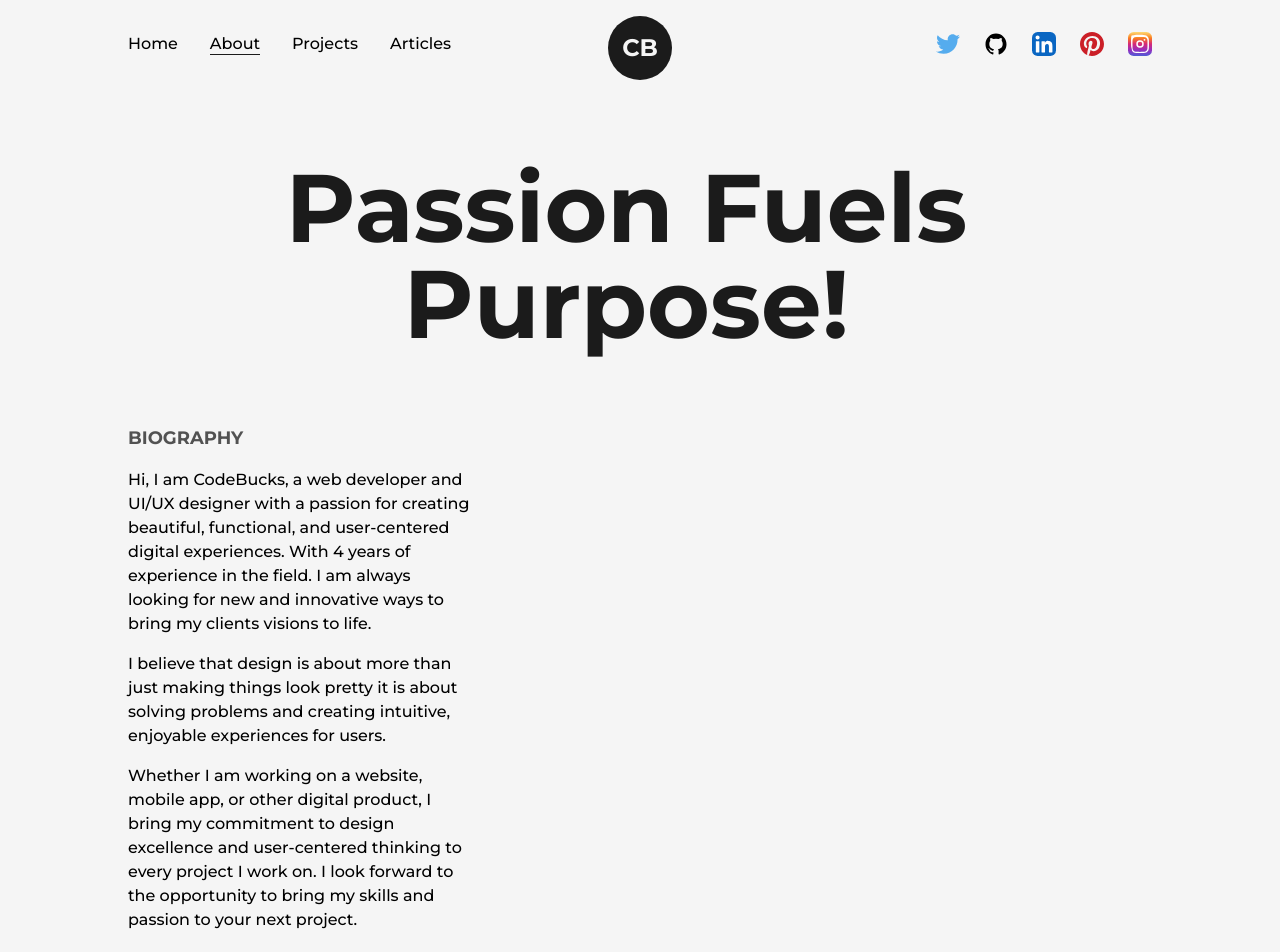
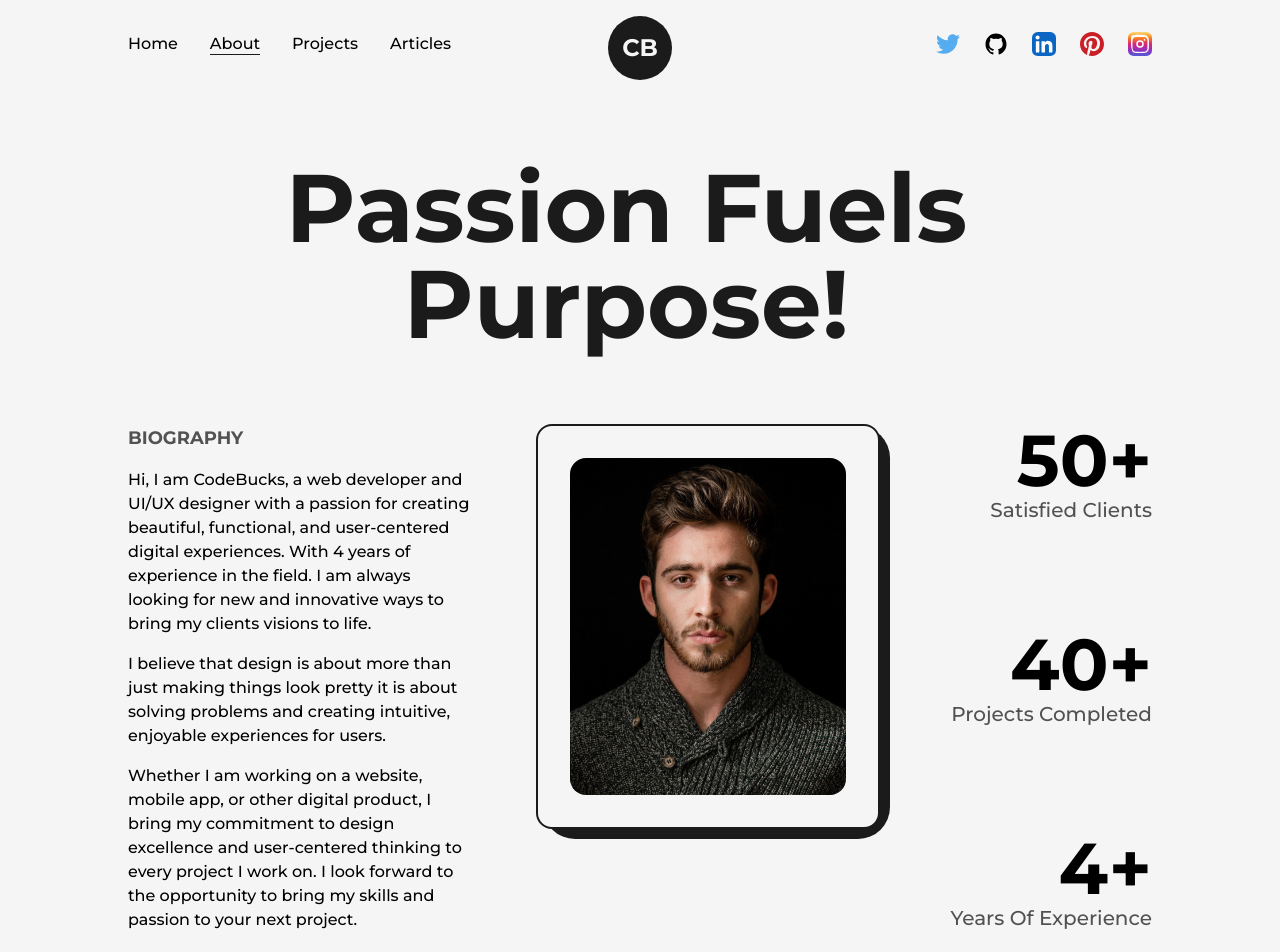
Before and after one commit to sinantech/website, a Next.js app: page /about in a window 1280 px wide. Shown: the top 952 px of the page. Built offline with nearby package versions, Linux system fonts and the light colour scheme.

Commit message:
feat:about page completed

```diff
--- a/src/pages/about.js
+++ b/src/pages/about.js
@@ -1,7 +1,34 @@
 import AnimatedText from "@/components/AnimatedText";
 import Layout from "@/components/Layout";
 import Head from "next/head";
-import React from "react";
+import Image from "next/image";
+import React, { useEffect, useRef } from "react";
+import profilePic from "../../public/images/profile/developer-pic-2.jpg";
+import { useInView, useMotionValue, useSpring } from "framer-motion";
+
+const AnimatedNumbers = ({ value }) => {
+  const ref = useRef(null);
+
+  const motionvalue = useMotionValue(0);
+  const springValue = useSpring(motionvalue, { duration: 3000 });
+  const isInView = useInView(ref, { once: true });
+
+  useEffect(() => {
+    if (isInView) {
+      motionvalue.set(value);
+    }
+  }, [isInView, value, motionvalue]);
+
+  useEffect(() => {
+    springValue.on("change", (latest) => {
+      if (ref.current && latest.toFixed(0) <= value) {
+        ref.current.textContent = latest.toFixed(0);
+      }
+    });
+  }, [springValue, value]);
+
+  return <span ref={ref}></span>;
+};
 
 const about = () => {
   return (
@@ -38,6 +65,40 @@
                 your next project.
               </p>
             </div>
+            <div className="col-span-3 relative h-max rounded-2xl border-2 border-solid border-dark bg-light p-8">
+              <div className="absolute top-0 -right-3 -z-10 w-[102%] h-[103%] rounded-[2rem] bg-dark"></div>
+              <Image
+                src={profilePic}
+                alt="Codebucks"
+                className="w-full h-auto rounded-2xl"
+              />
+            </div>
+            <div className="col-span-2 flex flex-col items-end justify-between">
+              <div className="flex flex-col items-end justify-center">
+                <span className="inline-block text-7xl font-bold">
+                  <AnimatedNumbers value={50} />+
+                </span>
+                <h2 className="text-xl font-medium capitalize text-dark/75">
+                  satisfied clients
+                </h2>
+              </div>
+              <div className="flex flex-col items-end justify-center">
+                <span className="inline-block text-7xl font-bold">
+                  <AnimatedNumbers value={40} />+
+                </span>
+                <h2 className="text-xl font-medium capitalize text-dark/75">
+                  projects completed
+                </h2>
+              </div>
+              <div className="flex flex-col items-end justify-center">
+                <span className="inline-block text-7xl font-bold">
+                  <AnimatedNumbers value={4} />+
+                </span>
+                <h2 className="text-xl font-medium capitalize text-dark/75">
+                  years of experience
+                </h2>
+              </div>
+            </div>
           </div>
         </Layout>
       </main>
```
